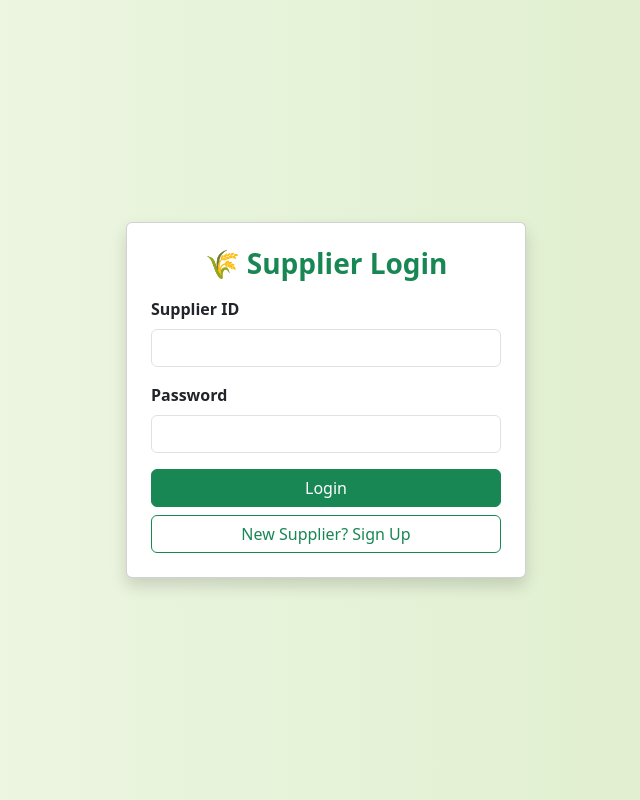
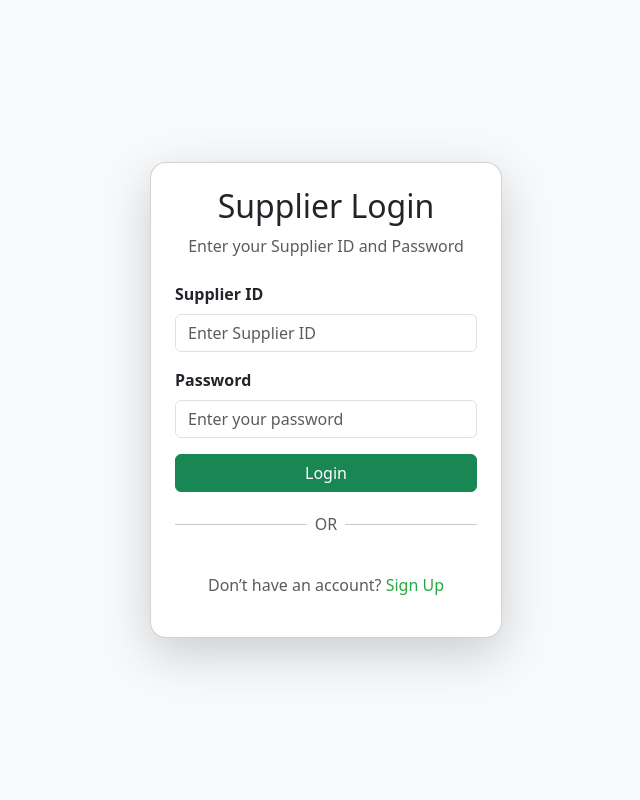
Before and after one commit to AzlanSindhi/E-Com-Store, a React (Vite) app in the folder seeds-pesticide/: page /supplier-module/login in a window 1280 px wide. Shown: the whole page, without its empty margins (314-954 px from the left). Built offline with nearby package versions, Linux system fonts and the light colour scheme.

Commit message:
nothing much

```diff
--- a/seeds-pesticide/src/components/Nav.jsx
+++ b/seeds-pesticide/src/components/Nav.jsx
@@ -1,11 +1,14 @@
 import React, { useEffect, useState } from "react";
 import { NavLink, useNavigate } from "react-router-dom";
+
+
+import logo from "../../public/FB-Logo.svg";
+import rope from "../assets/rope.png";
 
 const Nav = () => {
   const [user, setUser] = useState(null);
   const navigate = useNavigate();
 
-  // Load user from localStorage on mount
   useEffect(() => {
     const savedUser = localStorage.getItem("user");
     if (savedUser) {
@@ -25,18 +28,20 @@ const Nav = () => {
       style={{ backgroundColor: "#19871bff" }}
     >
       <div className="container">
+
         <NavLink
           className="d-flex align-items-center navbar-brand text-warning fw-bold"
           to="/"
         >
           <img
-            src="/FB-Logo.svg"
+            src={logo}
             className="img-fluid me-2"
             alt="FarmBasket Logo"
             style={{ height: "50px" }}
           />
           FarmBasket
         </NavLink>
+
 
         <button
           className="navbar-toggler"
@@ -47,7 +52,13 @@ const Nav = () => {
           aria-expanded="false"
           aria-label="Toggle navigation"
         >
-          <span className="navbar-toggler-icon"></span>
+          <span>
+            <img
+              src={rope}
+              alt="Rope"
+              style={{ width: "30px", height: "30px"}}
+            />
+          </span>
         </button>
 
         <div className="collapse navbar-collapse" id="navbarNav">
@@ -68,7 +79,6 @@ const Nav = () => {
                   <span className="nav-link text-white">
                     Welcome, {user.name}
                   </span>
-
                 </>
               ) : (
                 <NavLink className="nav-link text-white" to="/login">
@@ -83,11 +93,11 @@ const Nav = () => {
             </li>
             <li>
               <button
-                    className="btn btn-sm btn-danger"
-                    onClick={handleLogout}
-                  >
-                    Logout
-                  </button>
+                className="btn btn-sm btn-danger"
+                onClick={handleLogout}
+              >
+                Logout
+              </button>
             </li>
           </ul>
         </div>
--- a/seeds-pesticide/src/components/supplier-module/sup-login.jsx
+++ b/seeds-pesticide/src/components/supplier-module/sup-login.jsx
@@ -1,76 +1,116 @@
+// src/pages/supplier-module/SupLogin.jsx
 import React, { useState } from "react";
-import { useNavigate } from "react-router-dom";
+import { useNavigate, Link } from "react-router-dom";
 
-const Login = () => {
-    const [supplierId, setSupplierId] = useState("");
+const SupLogin = () => {
+  const [supId, setSupId] = useState("");
   const [password, setPassword] = useState("");
-    const [error, setError] = useState("");
+  const [message, setMessage] = useState("");
   const navigate = useNavigate();
 
-    const suppliers = [
-        { id: "SUP123", password: "12345", approved: true },
-        { id: "SUP456", password: "67890", approved: false },
-    ];
+  const handleSubmit = async (e) => {
+    e.preventDefault();
+    setMessage(""); // reset old messages
 
-    const handleLogin = (e) => {
-        e.preventDefault();
-        const supplier = suppliers.find(
-            (s) => s.id === supplierId && s.password === password
-        );
+    try {
+      const res = await fetch("http://localhost:5000/supplier-module/sup-login", {
+        method: "POST",
+        headers: { "Content-Type": "application/json" },
+        body: JSON.stringify({ sup_id: supId, password }), // ✅ must match backend
+      });
 
-        if (!supplier) {
-            setError("❌ Invalid Supplier ID or Password");
-        } else if (!supplier.approved) {
-            setError("Signup request pending admin approval");
+      let data;
+      try {
+        data = await res.json(); // try parsing JSON
+      } catch (err) {
+        throw new Error("Server did not return valid JSON");
+      }
+
+      if (res.ok) {
+        // ✅ Save login info in localStorage
+        localStorage.setItem("supplier", JSON.stringify(data));
+        setMessage(`Welcome ${data.supplier_name}`);
+        navigate("/supplier-module/sup-dashboard"); // redirect after login
       } else {
-            setError("");
-            navigate("/supplier-module/sup-dashboard");
+        setMessage(data.message || "❌ Login failed");
+      }
+    } catch (err) {
+      console.error("❌ Error logging in:", err);
+      setMessage("⚠️ Server error. Please check backend logs.");
     }
   };
 
   return (
     <div
-            className="d-flex justify-content-center align-items-center min-vh-100"
-            style={{ background: "linear-gradient(to right, #f1f8e9, #dcedc8)" }}
+      className="d-flex align-items-center justify-content-center bg-light"
+      style={{ minHeight: "100vh" }}
     >
-            <div className="card shadow p-4" style={{ maxWidth: "400px", width: "100%" }}>
-                <h3 className="text-center text-success fw-bold mb-3">🌾 Supplier Login</h3>
-                {error && <div className="alert alert-danger py-2">{error}</div>}
-                <form onSubmit={handleLogin}>
+      <div
+        className="card shadow-lg p-4"
+        style={{ width: "22rem", borderRadius: "1rem" }}
+      >
+        <h2 className="text-center mb-2">Supplier Login</h2>
+        <p className="text-muted text-center mb-4">
+          Enter your Supplier ID and Password
+        </p>
+
+        <form onSubmit={handleSubmit}>
           <div className="mb-3">
-                        <label className="form-label fw-semibold">Supplier ID</label>
+            <label htmlFor="supId" className="form-label fw-semibold">
+              Supplier ID
+            </label>
             <input
               type="text"
+              id="supId"
               className="form-control"
-                            value={supplierId}
-                            onChange={(e) => setSupplierId(e.target.value)}
+              placeholder="Enter Supplier ID"
+              value={supId}
+              onChange={(e) => setSupId(e.target.value)}
               required
             />
           </div>
+
           <div className="mb-3">
-                        <label className="form-label fw-semibold">Password</label>
+            <label htmlFor="password" className="form-label fw-semibold">
+              Password
+            </label>
             <input
               type="password"
+              id="password"
               className="form-control"
+              placeholder="Enter your password"
               value={password}
               onChange={(e) => setPassword(e.target.value)}
               required
             />
           </div>
-                    <button type="submit" className="btn btn-success w-100 mb-2">
+
+          <button type="submit" className="btn btn-success w-100">
             Login
           </button>
-                    <button
-                        type="button"
-                        className="btn btn-outline-success w-100"
-                        onClick={() => navigate("/supplier-module/sup-sign")}
+        </form>
+
+        {message && <p className="text-center mt-3 fw-bold">{message}</p>}
+
+        <div className="d-flex align-items-center my-3">
+          <hr className="flex-grow-1" />
+          <span className="mx-2 text-muted">OR</span>
+          <hr className="flex-grow-1" />
+        </div>
+
+        <p className="text-center text-muted mt-3">
+          Don’t have an account?{" "}
+          <Link
+            to="/supplier-module/sup-sign"
+            className="text-decoration-none"
+            style={{ color: "#28a745" }}
           >
-                        New Supplier? Sign Up
-                    </button>
-                </form>
+            Sign Up
+          </Link>
+        </p>
       </div>
     </div>
   );
 };
 
-export default Login;
+export default SupLogin;
```
Also changed, not shown: seeds-pesticide/src/components/backend/server.js (+31 -2 lines), seeds-pesticide/src/assets/rope.png (added). Lines whose indentation alone changed are shown as unchanged.
